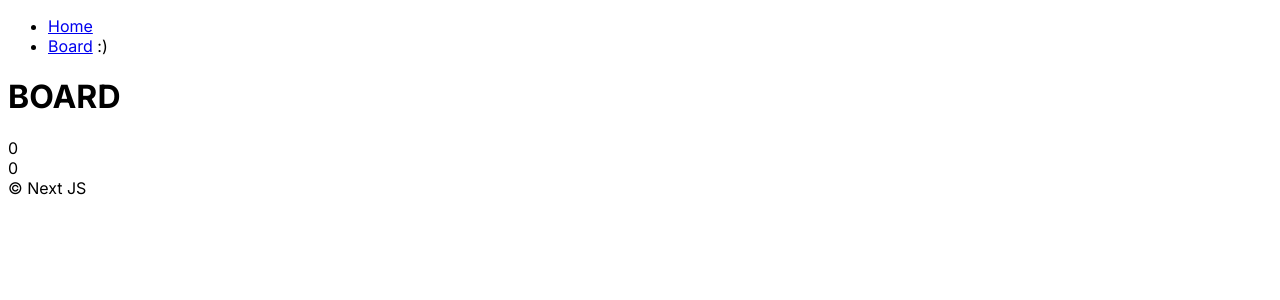
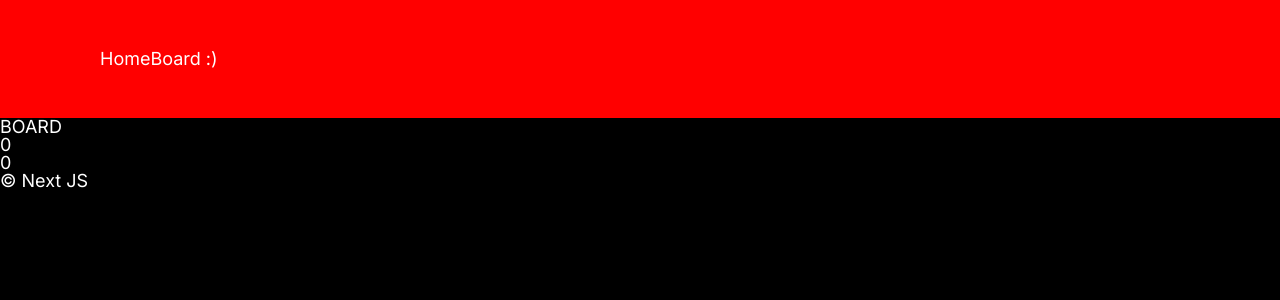
Before and after one commit to ShinSeoY/NextPj, a Next.js app: page /board in a window 1280 px wide. Shown: the top 300 px of the page. Built offline with nearby package versions, Linux system fonts and the light colour scheme.

Commit message:
- global css 설정

```diff
--- a/app/(home)/page.tsx
+++ b/app/(home)/page.tsx
@@ -18,7 +18,6 @@
 
     return (
         <div>
-            <h1>HOME</h1>
             {movies.map((movie: any) => (
                 <li key={movie.id}>
                     <Link href={`/movies/${movie.id}`}>{movie.title}</Link>
--- a/app/layout.tsx
+++ b/app/layout.tsx
@@ -1,3 +1,4 @@
+import '../style/global.css';
 import Navigation from '@/components/navigation';
 import type { Metadata } from 'next';
 import { Inter } from 'next/font/google';
--- a/components/navigation.tsx
+++ b/components/navigation.tsx
@@ -2,12 +2,13 @@
 
 import Link from 'next/link';
 import { usePathname } from 'next/navigation';
+import styles from '../style/navigation.module.css';
 
 export default function Navigation() {
     const path = usePathname();
     return (
-        <nav>
-            <ul>
+        <nav className={styles.nav}>
+            <ul className={styles.list}>
                 <li>
                     <Link href="/">Home</Link> {path === '/' ? ':)' : ''}
                 </li>
--- /dev/null
+++ b/style/global.css
@@ -0,0 +1,151 @@
+html,
+body,
+div,
+span,
+applet,
+object,
+iframe,
+h1,
+h2,
+h3,
+h4,
+h5,
+h6,
+p,
+blockquote,
+pre,
+a,
+abbr,
+acronym,
+address,
+big,
+cite,
+code,
+del,
+dfn,
+em,
+img,
+ins,
+kbd,
+q,
+s,
+samp,
+small,
+strike,
+strong,
+sub,
+sup,
+tt,
+var,
+b,
+u,
+i,
+center,
+dl,
+dt,
+dd,
+ol,
+ul,
+li,
+fieldset,
+form,
+label,
+legend,
+table,
+caption,
+tbody,
+tfoot,
+thead,
+tr,
+th,
+td,
+article,
+aside,
+canvas,
+details,
+embed,
+figure,
+figcaption,
+footer,
+header,
+hgroup,
+menu,
+nav,
+output,
+ruby,
+section,
+summary,
+time,
+mark,
+audio,
+video {
+    margin: 0;
+    padding: 0;
+    border: 0;
+    font-size: 100%;
+    font: inherit;
+    vertical-align: baseline;
+}
+/* HTML5 display-role reset for older browsers */
+article,
+aside,
+details,
+figcaption,
+figure,
+footer,
+header,
+hgroup,
+menu,
+nav,
+section {
+    display: block;
+}
+body {
+    line-height: 1;
+}
+ol,
+ul {
+    list-style: none;
+}
+blockquote,
+q {
+    quotes: none;
+}
+blockquote:before,
+blockquote:after,
+q:before,
+q:after {
+    content: '';
+    content: none;
+}
+table {
+    border-collapse: collapse;
+    border-spacing: 0;
+}
+
+body {
+    font-family:
+        system-ui,
+        -apple-system,
+        BlinkMacSystemFont,
+        'Segoe UI',
+        Roboto,
+        Oxygen,
+        Ubuntu,
+        Cantarell,
+        'Open Sans',
+        'Helvetica Neue',
+        sans-serif;
+    background-color: black;
+    color: white;
+    font-size: 18px;
+}
+
+a {
+    color: inherit;
+    text-decoration: none;
+}
+
+a:hover {
+    text-decoration: underline;
+}
--- /dev/null
+++ b/style/navigation.module.css
@@ -0,0 +1,7 @@
+.nav {
+    background-color: red;
+    padding: 50px 100px;
+}
+.list {
+    display: flex;
+}
```
